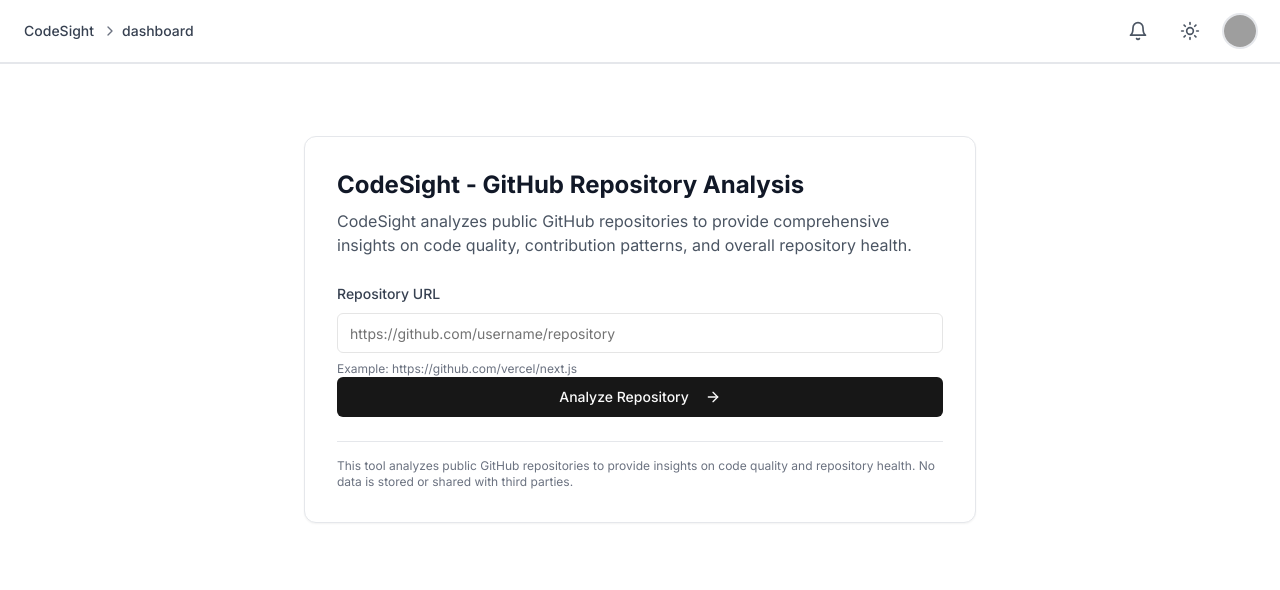
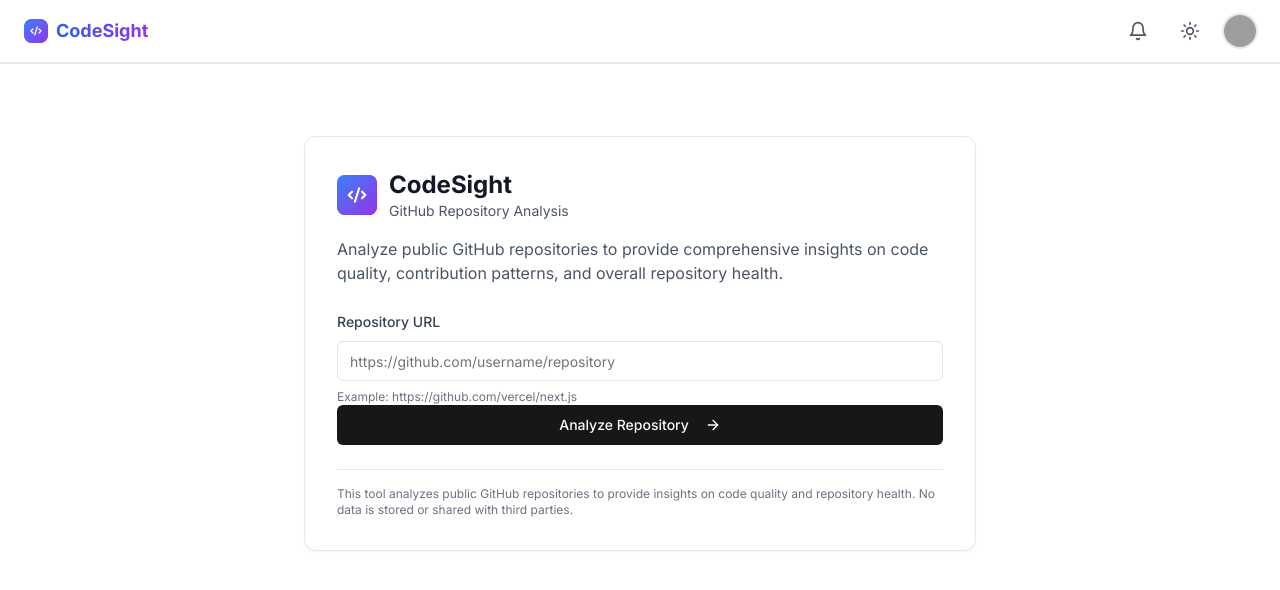
Before and after one commit to BachirCh/bcg-test, a Next.js app: page / in a window 1280 px wide. Shown: the top 590 px of the page. Built offline with nearby package versions, Linux system fonts and the light colour scheme; grey boxes are pictures that could not be loaded.

Commit message:
feat: add modern CodeSight logo with gradient and typography
Add logo in top nav, home page, and consistent branding.

#VERCEL_SKIP

Co-authored-by: null <52596107+BachirCh@users.noreply.github.com>

```diff
--- a/app/page.tsx
+++ b/app/page.tsx
@@ -3,18 +3,23 @@ import { Button } from "@/components/ui/button"
 import { Input } from "@/components/ui/input"
 import { ArrowRight } from "lucide-react"
 import Link from "next/link"
+import CodeSightLogo from "@/components/codesight-logo"
 
 export default function RepositoryInputPage() {
   return (
     <Layout>
       <div className="max-w-2xl mx-auto mt-12">
         <div className="bg-white dark:bg-[#0F0F12] rounded-xl p-8 border border-gray-200 dark:border-[#1F1F23] shadow-sm">
-          <h1 className="text-2xl font-bold text-gray-900 dark:text-white mb-2">
-            CodeSight - GitHub Repository Analysis
-          </h1>
+          <div className="flex items-center gap-3 mb-4">
+            <CodeSightLogo size="lg" showText={false} />
+            <div>
+              <h1 className="text-2xl font-bold text-gray-900 dark:text-white">CodeSight</h1>
+              <p className="text-sm text-gray-600 dark:text-gray-400">GitHub Repository Analysis</p>
+            </div>
+          </div>
           <p className="text-gray-600 dark:text-gray-400 mb-6">
-            CodeSight analyzes public GitHub repositories to provide comprehensive insights on code quality,
-            contribution patterns, and overall repository health.
+            Analyze public GitHub repositories to provide comprehensive insights on code quality, contribution patterns,
+            and overall repository health.
           </p>
 
           <div className="space-y-6">
--- /dev/null
+++ b/components/codesight-logo.tsx
@@ -0,0 +1,45 @@
+import { Code2 } from "lucide-react"
+
+interface CodeSightLogoProps {
+  className?: string
+  showText?: boolean
+  size?: "sm" | "md" | "lg"
+}
+
+export default function CodeSightLogo({ className = "", showText = true, size = "md" }: CodeSightLogoProps) {
+  const sizeClasses = {
+    sm: "h-6 w-6",
+    md: "h-8 w-8",
+    lg: "h-10 w-10",
+  }
+
+  const textSizeClasses = {
+    sm: "text-lg",
+    md: "text-xl",
+    lg: "text-2xl",
+  }
+
+  return (
+    <div className={`flex items-center gap-2 ${className}`}>
+      <div className="relative">
+        {/* Background circle with gradient */}
+        <div className="absolute inset-0 bg-gradient-to-br from-blue-500 to-purple-600 rounded-lg"></div>
+
+        {/* Icon container */}
+        <div
+          className={`relative ${sizeClasses[size]} bg-gradient-to-br from-blue-500 to-purple-600 rounded-lg flex items-center justify-center`}
+        >
+          <Code2 className="h-1/2 w-1/2 text-white" strokeWidth={2.5} />
+        </div>
+      </div>
+
+      {showText && (
+        <span
+          className={`font-bold bg-gradient-to-r from-blue-600 to-purple-600 bg-clip-text text-transparent ${textSizeClasses[size]}`}
+        >
+          CodeSight
+        </span>
+      )}
+    </div>
+  )
+}
--- a/components/kokonutui/top-nav.tsx
+++ b/components/kokonutui/top-nav.tsx
@@ -2,41 +2,18 @@
 
 import { DropdownMenu, DropdownMenuContent, DropdownMenuTrigger } from "@/components/ui/dropdown-menu"
 import Image from "next/image"
-import { Bell, ChevronRight } from "lucide-react"
+import { Bell } from "lucide-react"
 import Profile01 from "./profile-01"
 import Link from "next/link"
 import { ThemeToggle } from "../theme-toggle"
-
-interface BreadcrumbItem {
-  label: string
-  href?: string
-}
+import CodeSightLogo from "../codesight-logo"
 
 export default function TopNav() {
-  const breadcrumbs: BreadcrumbItem[] = [
-    { label: "CodeSight", href: "#" },
-    { label: "dashboard", href: "#" },
-  ]
-
   return (
     <nav className="px-3 sm:px-6 flex items-center justify-between bg-white dark:bg-[#0F0F12] border-b border-gray-200 dark:border-[#1F1F23] h-full">
-      <div className="font-medium text-sm flex items-center space-x-1 truncate max-w-[300px]">
-        {breadcrumbs.map((item, index) => (
-          <div key={item.label} className="flex items-center">
-            {index > 0 && <ChevronRight className="h-4 w-4 text-gray-500 dark:text-gray-400 mx-1" />}
-            {item.href ? (
-              <Link
-                href={item.href}
-                className="text-gray-700 dark:text-gray-300 hover:text-gray-900 dark:hover:text-gray-100 transition-colors"
-              >
-                {item.label}
-              </Link>
-            ) : (
-              <span className="text-gray-900 dark:text-gray-100">{item.label}</span>
-            )}
-          </div>
-        ))}
-      </div>
+      <Link href="/" className="flex items-center">
+        <CodeSightLogo size="sm" />
+      </Link>
 
       <div className="flex items-center gap-2 sm:gap-4">
         <button
--- a/package.json
+++ b/package.json
@@ -47,8 +47,9 @@
     "lucide-react": "^0.454.0",
     "next": "15.2.4",
     "next-themes": "latest",
-    "react": "^18.3.1",
-    "react-dom": "^18.3.1",
+    "react": "^19",
+    "react-day-picker": "8.10.1",
+    "react-dom": "^19",
     "react-hook-form": "^7.54.1",
     "react-resizable-panels": "^2.1.7",
     "recharts": "2.15.0",
```
Also changed, not shown: 1 other file (tests, documents, lock files or other folders).
